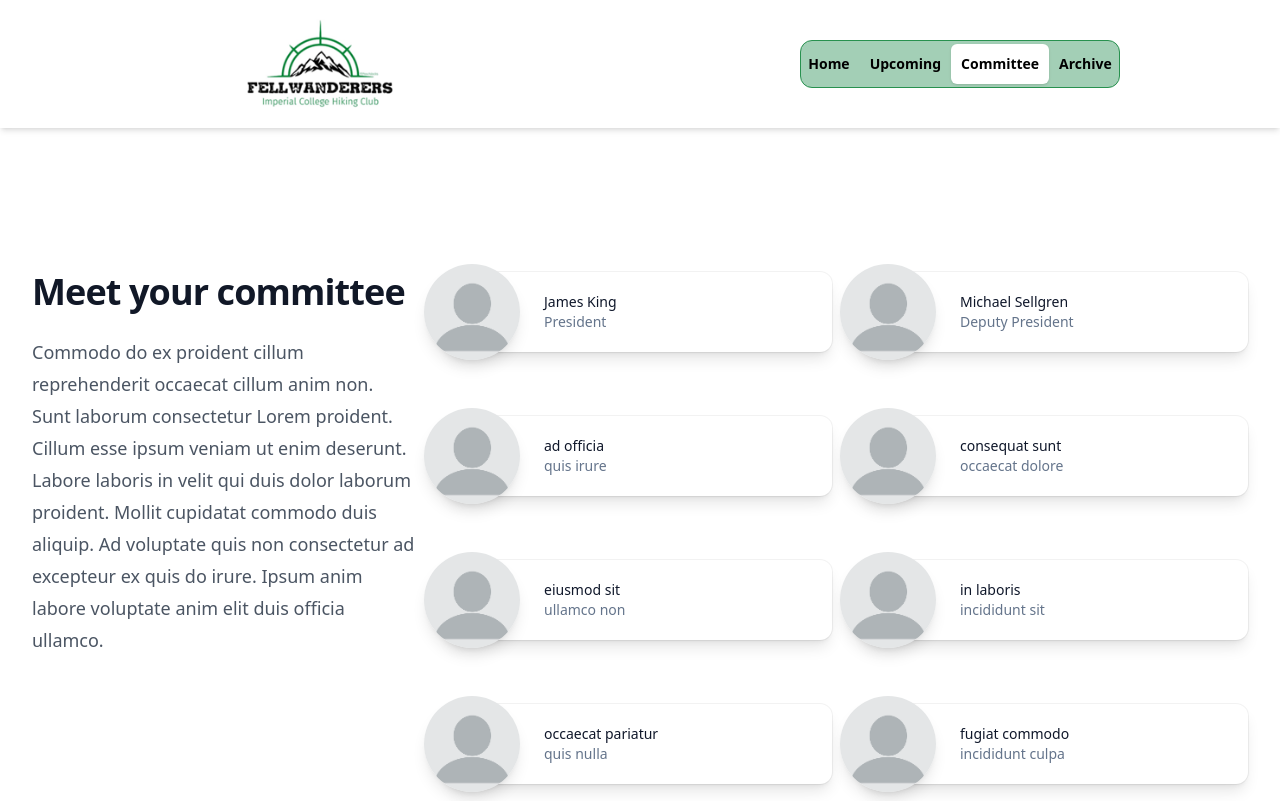
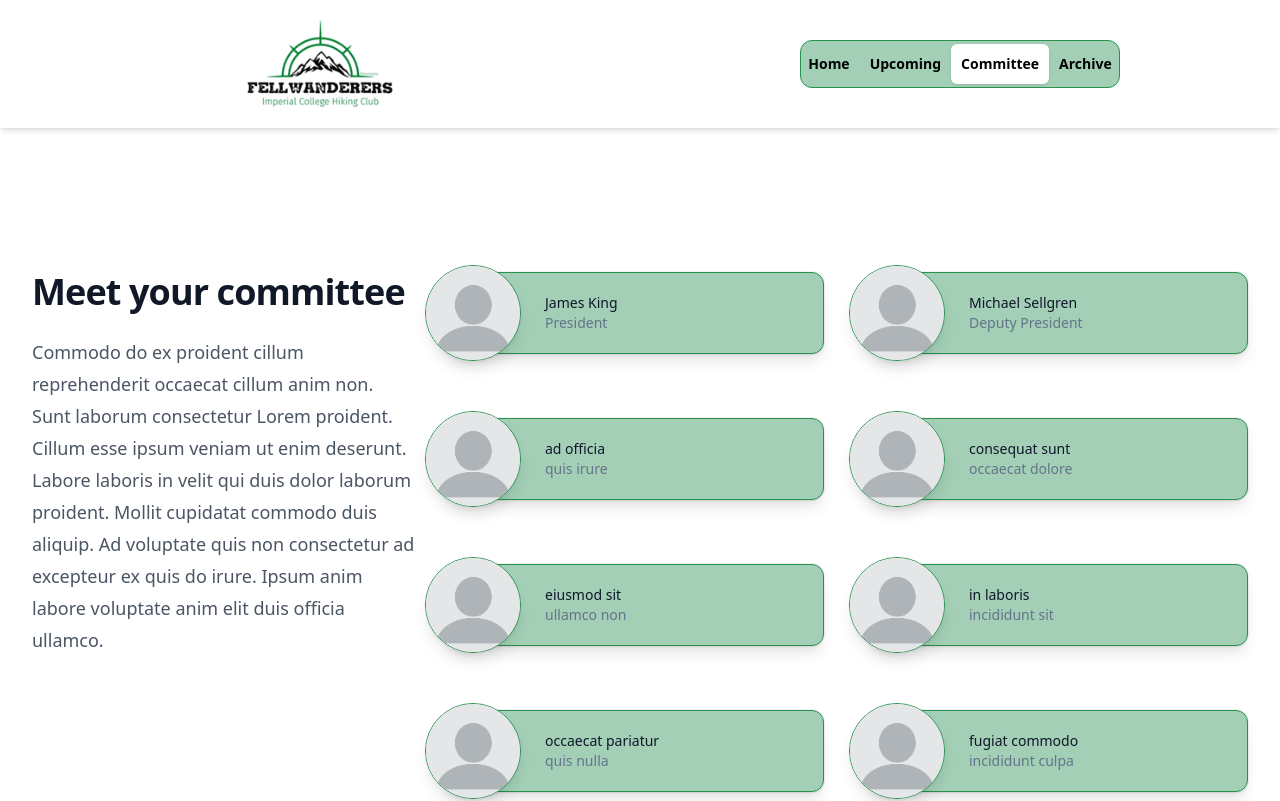
Before and after one commit to euan-turner/fellwanderers, a React (Vite) app: page /committee in a window 1280 px wide. Shown: the top 801 px of the page. Built offline with nearby package versions, Linux system fonts and the light colour scheme.

Commit message:
Upcoming calendar is scrollable

```diff
--- a/src/App.tsx
+++ b/src/App.tsx
@@ -1,5 +1,5 @@
 import { createBrowserRouter, RouterProvider } from "react-router-dom"
-import ActivitiesPage from "./pages/ActivitiesPage"
+import UpcomingPage from "./pages/UpcomingPage.tsx"
 import ArchivePage from "./pages/ArchivePage"
 import CommitteePage from "./pages/CommitteePage"
 import HomePage from "./pages/HomePage"
@@ -11,7 +11,7 @@ const router = createBrowserRouter([
   },
   {
     path: "/activities",
-    element: <ActivitiesPage />
+    element: <UpcomingPage />
   },
   {
     path: "/committee",
--- a/src/components/Calendar.tsx
+++ b/src/components/Calendar.tsx
@@ -55,12 +55,6 @@ const createMonthActivities = (startDate: Date, planned: Activity[]) => {
     return actDate >= currDate && actDate <= endDate;
   });
   const activities: Activity[] = [];
-  const blankActivity = {
-    title: "",
-    date: new Date(currDate),
-    type: ActivityType.Blank,
-    misc: "",
-  };
   while (currDate.getTime() <= endDate.getTime()) {
     if (
       monthActivities.length > 0 &&
@@ -68,7 +62,12 @@ const createMonthActivities = (startDate: Date, planned: Activity[]) => {
     ) {
       activities.push(monthActivities.shift() as Activity);
     } else {
-      activities.push(blankActivity);
+      activities.push({
+        title: "",
+        date: new Date(currDate),
+        type: ActivityType.Blank,
+        misc: "",
+      });
     }
     currDate.setDate(currDate.getDate() + 1);
   }
@@ -134,11 +133,12 @@ export default function Calendar({ activities }: CalendarProps) {
         </button>
       </div>
 
-      <div className={"grid grid-rows-5 grid-cols-7 gap-4 max-h-screen"}>
+      <div className={"flex flex-col h-[725px] overflow-y-scroll"}>
+        <div className={"grid grid-rows-5 grid-cols-7 gap-4 p-2"}>
           {monthActivities.map((act, actIndex) => (
             <div
               key={actIndex}
-            className={colourActivity(act.type).concat(" shadow-md p-4 h-32")}
+              className={colourActivity(act.type).concat(" shadow-md p-4 h-32 border border-slate-400")}
             >
               <h3 className={"text-gray-700"}>{act.date.toDateString()}</h3>
               <h2 className={"text-lg font-semibold"}>{act.title}</h2>
@@ -147,5 +147,6 @@ export default function Calendar({ activities }: CalendarProps) {
           ))}
         </div>
       </div>
+    </div>
   );
 }
--- a/src/components/ImageSlideshow.tsx
+++ b/src/components/ImageSlideshow.tsx
@@ -48,7 +48,7 @@ export default function ImageSlideshow({ directory }: SlideshowProps) {
       <img
         src={imageUrls[currentSlide]}
         alt={"Slideshow Image"}
-        className={"w-full h-full object-center"}
+        className={"object-cover w-full h-full"}
       />
       <div className={"absolute top-1/2 left-0 right-0 flex justify-between"}>
         <button
--- a/src/pages/CommitteePage.tsx
+++ b/src/pages/CommitteePage.tsx
@@ -2,61 +2,60 @@ import { LoremIpsum } from "lorem-ipsum";
 
 import PageHeader from "../components/PageHeader";
 import PageFooter from "../components/PageFooter";
-import Committee from "../types/Committee.ts";
 
 const lorem = new LoremIpsum({
   sentencesPerParagraph: {
     max: 8,
-    min: 4,
+    min: 4
   },
   wordsPerSentence: {
     max: 16,
-    min: 4,
-  },
+    min: 4
+  }
 });
 
-const people: Committee[] = [
+const people = [
   {
-    name: "James King",
-    role: "President",
-    image: "person.png",
+    name: 'James King',
+    role: 'President',
+    image: 'person.png'
   },
   {
-    name: "Michael Sellgren",
-    role: "Deputy President",
-    image: "person.png",
+    name: 'Michael Sellgren',
+    role: 'Deputy President',
+    image: 'person.png'
   },
   {
     name: lorem.generateWords(2),
     role: lorem.generateWords(2),
-    image: "person.png",
+    image: 'person.png'
   },
   {
     name: lorem.generateWords(2),
     role: lorem.generateWords(2),
-    image: "person.png",
+    image: 'person.png'
   },
   {
     name: lorem.generateWords(2),
     role: lorem.generateWords(2),
-    image: "person.png",
+    image: 'person.png'
   },
   {
     name: lorem.generateWords(2),
     role: lorem.generateWords(2),
-    image: "person.png",
+    image: 'person.png'
   },
   {
     name: lorem.generateWords(2),
     role: lorem.generateWords(2),
-    image: "person.png",
+    image: 'person.png'
   },
   {
     name: lorem.generateWords(2),
     role: lorem.generateWords(2),
-    image: "person.png",
-  },
-];
+    image: 'person.png'
+  }
+]
 
 export default function CommitteePage() {
   return (
@@ -65,33 +64,21 @@ export default function CommitteePage() {
       <div className="bg-white py-24 sm:py-32">
         <div className="mx-auto grid max-w-7xl gap-x-8 gap-y-20 px-6 lg:px-8 xl:grid-cols-3">
           <div className="max-w-2xl">
-            <h2 className="text-3xl font-bold tracking-tight text-gray-900 sm:text-4xl">
-              Meet your committee
-            </h2>
+            <h2 className="text-3xl font-bold tracking-tight text-gray-900 sm:text-4xl">Meet your committee</h2>
             <p className="mt-6 text-lg leading-8 text-gray-600">
               {lorem.generateParagraphs(1)}
             </p>
           </div>
-          <ul
-            role="list"
-            className="grid gap-x-8 gap-y-12 sm:grid-cols-2 sm:gap-y-16 xl:col-span-2"
-          >
+          <ul role="list" className="grid gap-x-12 gap-y-12 sm:grid-cols-2 sm:gap-y-16 xl:col-span-2">
             {people.map((person) => (
               <li key={person.name}>
-                <div className="overflow-visible relative max-w-sm mx-auto bg-white shadow-lg ring-1 ring-black/5 rounded-xl flex items-center gap-6 dark:bg-slate-800 dark:highlight-white/5">
-                  <img
-                    className="absolute -left-6 w-24 h-24 rounded-full shadow-lg"
-                    src={person.image}
-                    alt={person.name}
-                  />
-                  <div className="flex flex-col py-5 pl-24">
-                    <strong className="text-slate-900 text-sm font-medium dark:text-slate-200">
-                      {person.name}
-                    </strong>
-                    <span className="text-slate-500 text-sm font-medium dark:text-slate-400">
-                      {person.role}
-                    </span>
-                  </div>
+                <div className="overflow-visible relative max-w-sm mx-auto bg-logoGreen-light border border-logoGreen-dark shadow-lg ring-1 ring-black/5 rounded-xl flex items-center gap-6">
+                  <img className="absolute -left-6 w-24 h-24 border border-logoGreen-dark rounded-full shadow-lg"
+                       src={person.image} alt={person.name}/>
+                    <div className="flex flex-col py-5 pl-24">
+                      <strong className="text-slate-900 text-sm font-medium">{person.name}</strong>
+                      <span className="text-slate-500 text-sm font-medium">{person.role}</span>
+                    </div>
                 </div>
               </li>
             ))}
@@ -100,5 +87,5 @@ export default function CommitteePage() {
       </div>
       <PageFooter />
     </>
-  );
+  )
 }
--- a/src/pages/ActivitiesPage.tsx
+++ b/src/pages/UpcomingPage.tsx
@@ -19,7 +19,7 @@ async function retrieveActivitiesData() {
   return activities;
 }
 
-export default function ActivitiesPage() {
+export default function UpcomingPage() {
   const [activityData, setActivityData] = useState<Activity[]>([]);
 
   useEffect(() => {
```
Lines whose indentation alone changed are shown as unchanged.
